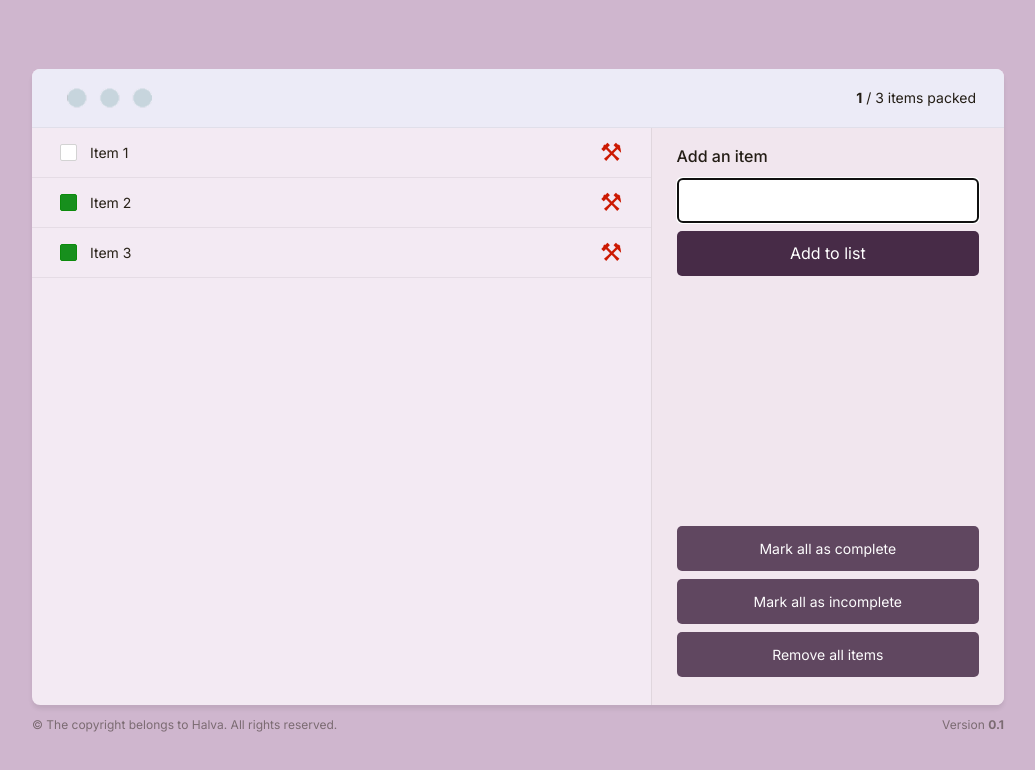
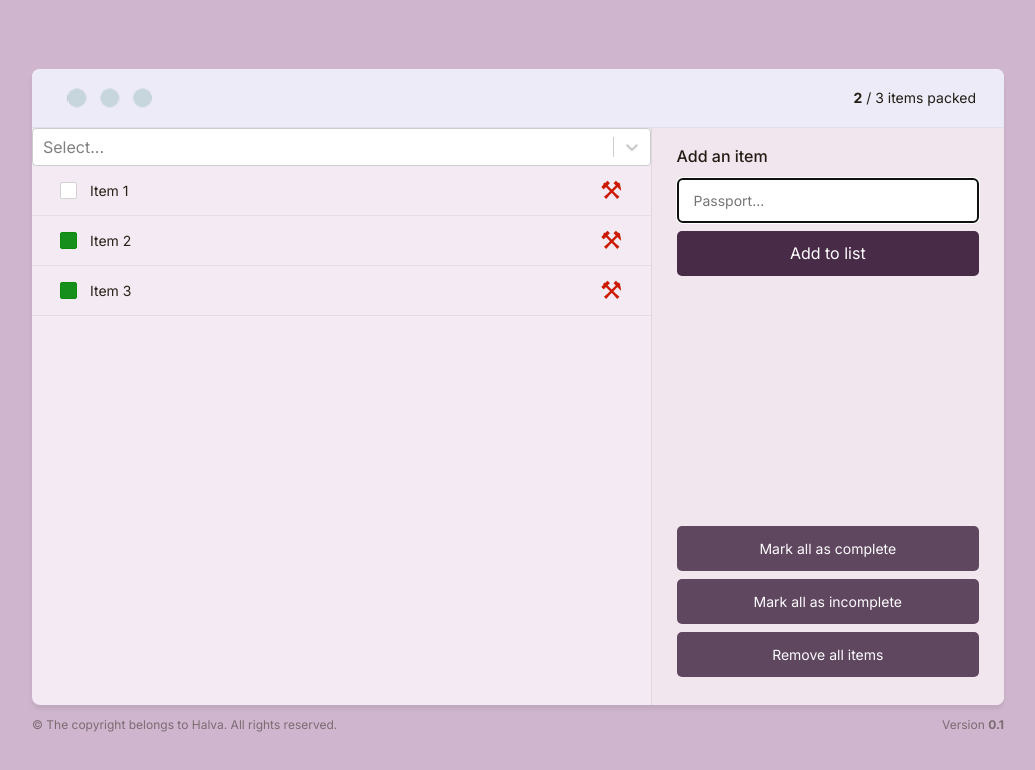
Before and after one commit to Halva1988/Trekbag, a React (Vite) app: page / in a window 1280 px wide. Shown: the top 770 px of the page, without its empty margins (122-1157 px from the left). Built offline with nearby package versions, Linux system fonts and the light colour scheme.

Commit message:
Добавил компонент: EmptyView, добавил react-selec, в компоненте ItemList добавил сортировку по выбору select

```diff
--- a/package.json
+++ b/package.json
@@ -11,7 +11,8 @@
   },
   "dependencies": {
     "react": "^18.2.0",
-    "react-dom": "^18.2.0"
+    "react-dom": "^18.2.0",
+    "react-select": "^5.8.1"
   },
   "devDependencies": {
     "@types/react": "^18.2.15",
--- a/src/components/App.jsx
+++ b/src/components/App.jsx
@@ -9,6 +9,9 @@ import { initialItems } from "./lib/constants";
 function App() {
 	const [items, setItems] = useState(initialItems);
 
+	const numbersOfItems = items.length;
+	const packedItems = items.filter((item) => item.packed).length;
+
 	const handleAddItem = (itemText) => {
 		const newItem = {
 			id: Date.now(),
@@ -17,13 +20,6 @@ function App() {
 		};
 
 		setItems([...items, newItem]);
-	};
-
-	const handleChangePacked = (id) => {
-		const newItems = items.map((item) =>
-			item.id === id ? { ...item, packed: !item.packed } : item
-		);
-		setItems(newItems);
 	};
 
 	const handleMarkAllAsComplete = () => {
@@ -44,6 +40,13 @@ function App() {
 		setItems([]);
 	};
 
+	const handleToggleItem = (id) => {
+		const newItems = items.map((item) =>
+			item.id === id ? { ...item, packed: !item.packed } : item
+		);
+		setItems(newItems);
+	};
+
 	const handleRemoveItem = (id) => {
 		const newItems = items.filter((item) => item.id !== id);
 		setItems(newItems);
@@ -53,8 +56,8 @@ function App() {
 		<>
 			<BackgroundHeading />
 			<main className="app">
-				<Header />
-				<ItemList items={items} handleChangePacked={handleChangePacked} handleRemoveItem={handleRemoveItem} />
+				<Header numbersOfItems={numbersOfItems} packedItems={packedItems} />
+				<ItemList items={items} handleToggleItem={handleToggleItem} handleRemoveItem={handleRemoveItem} />
 				<Sidebar
 					handleMarkAllAsComplete={handleMarkAllAsComplete}
 					handleMarkAllAsIncomplete={handleMarkAllAsIncomplete}
--- /dev/null
+++ b/src/components/main/EmptyView.jsx
@@ -0,0 +1,10 @@
+const EmptyView = () => {
+	return (
+    <section className="empty-state">
+			<h3>Empty Packing List</h3>
+			<p>Add an item you {"don't"} want to forget</p>
+		</section>
+	);
+};
+
+export default EmptyView;
--- a/src/components/main/ItemList.jsx
+++ b/src/components/main/ItemList.jsx
@@ -1,30 +1,62 @@
-const ItemList = ({ items, handleChangePacked, handleRemoveItem }) => {
-	return (
-		<ul>
-			{items.map((item) => {
+import { useState } from "react";
+import EmptyView from "./EmptyView";
+import Select from "react-select";
+
+const options = [
+	{ value: "default", label: "Sort by default" },
+	{ value: "packed", label: "Sort by packed" },
+	{ value: "unpacked", label: "Sort by unpacked" },
+];
+
+const ItemList = ({ items, handleToggleItem, handleRemoveItem }) => {
+	const [sortBy, setSortBy] = useState("default");
+
+	const sortedItems = [...items].sort((a, b) => {
+		if (sortBy === "packed") {
+			return b.packed - a.packed;
+		} else if (sortBy === "unpacked") {
+			return a.packed - b.packed;
+		}
+		return items;
+	});
+
+	return !items.length ? (
+		<EmptyView />
+	) : (
+		<>
+			<ul className="item-list">
+				<section className="sorting">
+					<Select
+						defaultValue={sortBy}
+						onChange={(options) => setSortBy(options.value)}
+						options={options}
+					/>
+				</section>
+				{sortedItems.map((item) => {
 					return (
 						<Item
 							key={item.id}
 							item={item}
-						handleChangePacked={handleChangePacked}
+							handleToggleItem={handleToggleItem}
 							handleRemoveItem={handleRemoveItem}
 						/>
 					);
 				})}
 			</ul>
+		</>
 	);
 };
 
 export default ItemList;
 
-const Item = ({ item, handleChangePacked, handleRemoveItem }) => {
+const Item = ({ item, handleToggleItem, handleRemoveItem }) => {
 	return (
 		<li className="item">
 			<label>
 				<input
 					type="checkbox"
 					checked={item.packed}
-					onChange={() => handleChangePacked(item.id)}
+					onChange={() => handleToggleItem(item.id)}
 				/>
 				{item.name}
 			</label>
--- a/src/components/main/header/Counter.jsx
+++ b/src/components/main/header/Counter.jsx
@@ -1,9 +1,10 @@
+const Counter = ({ numbersOfItems, packedItems }) => {
 
+	return (
+		<div className="counter">
+      <b>{packedItems}</b> / {numbersOfItems} items packed
+		</div>
+	);
+};
 
-const Counter = () => {
-  return (
-    <div className="counter"><b>1</b> / 3 items packed</div>
-  )
-}
-
-export default Counter
+export default Counter;
--- a/src/components/main/header/Header.jsx
+++ b/src/components/main/header/Header.jsx
@@ -1,11 +1,11 @@
 import Counter from "./Counter";
 import Logo from "./Logo";
 
-const Header = () => {
+const Header = ({ numbersOfItems, packedItems }) => {
 	return (
 		<header>
 			<Logo />
-			<Counter />
+			<Counter numbersOfItems={numbersOfItems} packedItems={packedItems} />
 		</header>
 	);
 };
--- a/src/components/main/sidebar/AddItemForm.jsx
+++ b/src/components/main/sidebar/AddItemForm.jsx
@@ -24,7 +24,7 @@ const AddItemForm = ({ handleAddItem }) => {
 	return (
 		<form onSubmit={handleSubmit}>
 			<h2>Add an item</h2>
-      <input ref={inputRef} value={itemText} onChange={handleChange} autoFocus/>
+      <input ref={inputRef} value={itemText} onChange={handleChange} autoFocus placeholder="Passport..."/>
 			<Button>Add to list</Button>
 		</form>
 	);
```
Also changed, not shown: 1 other file (tests, documents, lock files or other folders). Lines whose indentation alone changed are shown as unchanged.
